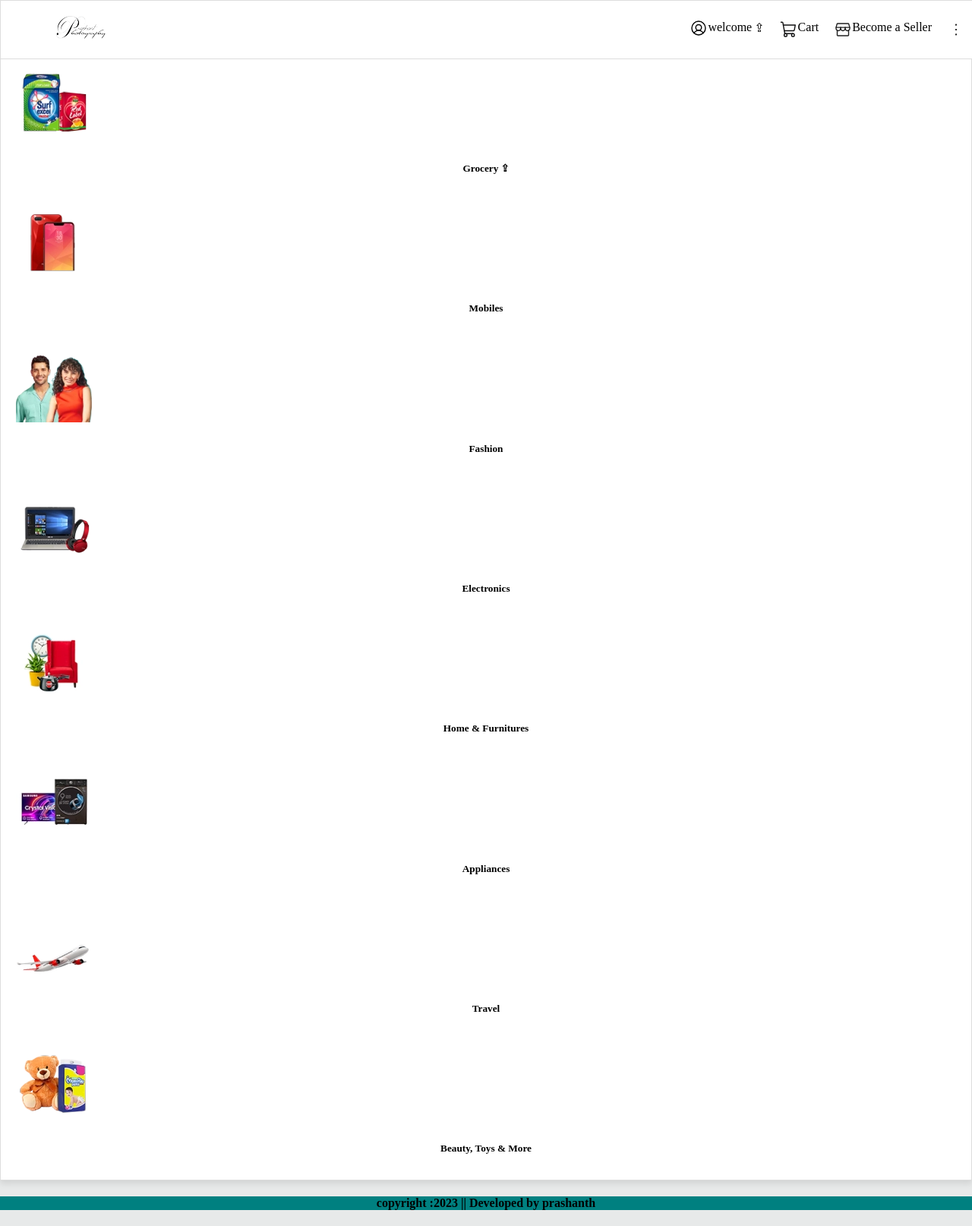
After one commit to Prashanthkumar8466/project, a Django app: page /categories/ in a window 1280 px wide. The commit adds this page. Shown: the whole page at 76% size. Run offline with Django 4.2, Linux system fonts and the light colour scheme.

Commit message:
"changes"

```diff
--- a/static/css/base.css
+++ b/static/css/base.css
@@ -182,4 +182,7 @@ main header ul li a{
         margin-bottom:-2px;
         margin-right:4px
     }
+    footer h4{
+        display: none;
+    }
 }
--- a/static/css/category.css
+++ b/static/css/category.css
@@ -9,17 +9,16 @@
   border: 2px solid #ddd;
   padding: 15px;
   border-radius: 10px;
+  background-color: #ddd;
   box-shadow: 0 4px 8px rgba(0, 0, 0, 0.1);
 }
+.product img {
 
-.product img {
-  max-width: 100%;
   height: auto;
   border: 1px solid #ccc;
   border-radius: 8px;
   margin-bottom: 10px;
 }
-
 .product h3 {
   font-size: 18px;
   margin-bottom: 10px;
--- a/supermarkets/urls.py
+++ b/supermarkets/urls.py
@@ -6,6 +6,7 @@ from .views import add_to_wishlist
 urlpatterns = [
     path('home', views.home,name="home"),
     #products
+    path('categories/', views.all_categories,name="categories"),
     path('category/', views.category,name="category"),
     path('Groceries', views.category_curd,name="Groceries"),
     path('Mobiles', views.category_kulfi,name="Mobiles"),
--- a/supermarkets/views.py
+++ b/supermarkets/views.py
@@ -245,3 +245,5 @@ def allorder_view(request):
 def order_details(request,pk):
     order_details=order.objects.filter(user=request.user,id=pk)
     return render(request,'orderdetails.html',{'orders':order_details,'pk':pk})
+def all_categories(request):
+    return render(request,'allcategories.html')
--- /dev/null
+++ b/template/allcategories.html
@@ -0,0 +1,132 @@
+{% extends 'base.html'%}
+{% load static %}
+{% block link %}
+<link rel="stylesheet" type="text/css" href="https://cdnjs.cloudflare.com/ajax/libs/font-awesome/4.7.0/css/font-awesome.min.css">
+<link rel="stylesheet" type="text/css" href="{% static 'css/home.css' %}">
+{% endblock %}
+{% block banner-slider %}
+<style>
+  .top{
+    margin-top:6%;
+    margin-bottom:3%;
+  }
+  .items-display{
+  border: 1px solid #ddd;
+  box-shadow: 0 4px 8px rgba(0, 0, 0, 0.1);
+  left: 0%;
+  background-color: white;
+  overflow:hidden;
+  }
+  .items-display li{
+    cursor: pointer;
+  }
+  .items-display a{
+    text-align: center;
+    text-decoration: none;
+  }
+  p{
+    text-align:justify;
+   font-family: 'Times New Roman', Times, serif;
+}
+.items-display {
+    list-style: none;
+    padding: 0;
+    margin: 0;
+    transition: background-color 0.3s ease;
+}
+.items-display li {
+  padding: 10px 20px;
+  cursor: pointer;
+}
+.items-display li a:hover{
+color: #f0ad1c;
+}
+.items-display li:hover .submenu {
+    display:block;
+    transition: 0.9s;
+}
+.items-display li:hover .submenu li {
+    display: block;
+    padding: 8px 0;
+}
+.items-display li:hover .submenu li a{
+    padding:0;
+}
+@media screen and (max-width:800px){
+  .top{
+    margin-top:13%;
+    margin-bottom:3%;
+  }
+  .items-display{
+    display: grid;
+    grid-template-columns: repeat(3, minmax(20px, 1fr));
+    gap: 20px;
+  }
+  .items-display li{
+    width:30%;
+  }
+}
+</style>
+<div class="top">
+</div>
+<ul style="list-style: none;" class="items-display">
+  <li>
+    <a href="{% url 'Groceries'%}">
+      <img src="{% static 'images/banner/grocery.webp'%}">
+      <h5>Grocery<span class="rotate-text-180" style="margin-left:3px">⇪</span></h5>
+    </a>
+    <ul class="submenu" style="text-decoration: none;display:none">
+      <li><a href="">Milk</a></li>
+      <li><a href="">Curd</a></li>
+      <li><a href="">kulfi</a></li>
+      <li><a href="">Ghee</a></li>
+      <li><a href="">Paneer</a></li>
+      <li><a href="">Ice-cream</a></li>
+      <li><a href="">x`heese</a></li>
+    </ul>
+  </li>
+  <li>
+    <a href="{% url 'Mobiles' %}">
+      <img src="{% static 'images/banner/mobiles.webp'%}">
+      <h5>Mobiles</h5>
+    </a>
+  </li>
+  <li>
+    <a href="{% url 'Fashion' %}">
+      <img src="{% static 'images/banner/Fashion.webp'%}">
+      <h5>Fashion</h5>
+    </a>
+  </li>
+  <li>
+    <a href="{% url 'Electronics' %}">
+      <img src="{% static 'images/banner/electronics.webp'%}">
+      <h5>Electronics</h5>
+    </a>
+  </li>
+  <li>
+    <a href="{% url 'Home & Furnitures' %}">
+      <img src="{% static 'images/banner/home&furnitures.webp'%}">
+      <h5>Home & Furnitures</h5>
+    </a>
+  </li>
+  <li>
+    <a href="{% url 'Appliances' %}">
+      <img src="{% static 'images/banner/appliances.webp'%}">
+      <h5>Appliances</h5>
+    </a>
+  </li>
+  <li>
+    <a href="{% url 'Travel' %}">
+      <img src="{% static 'images/banner/travel.webp'%}">
+      <h5>Travel</h5>
+    </a>
+  </li>
+  <li>
+    <a href="">
+      <img src="{% static 'images/banner/toys.webp'%}">
+      <h5>Beauty, Toys & More</h5>
+    </a>
+  </li>
+</ul>
+</div>
+{% endblock%}
--- a/template/base.html
+++ b/template/base.html
@@ -35,8 +35,12 @@
                         <li class="layer3"></li>
             </div>
             <div class="main-bar1" style="margin-right:10px">
-                <a class="nav-link text-white" href="{% url 'logout' %}"><img src="{% static 'images/banner/appinstall.svg'%}"></a>
-                <a class="nav-link text-white" href="{% url 'logout' %}"><img src="{% static 'images/banner/cart.svg'%}"></a>
+                {% if user.is_authenticated %}
+                <a class="nav-link text-white" href="{% url 'home' %}"><img src="{% static 'images/banner/cart.svg'%}"></a>
+                {% else %}
+                <a class="nav-link text-white" href=""><img src="{% static 'images/banner/appinstall.svg'%}"></a>
+                {% endif %}
+                <a class="nav-link text-white" href="{% url 'orders' %}"><img src="{% static 'images/banner/cart.svg'%}"></a>
                 <a class="nav-link text-white" href="{% url 'logout' %}"><img src="{% static 'images/banner/profile.svg'%}" ></a>
             </div>
             <!--end phone sidebar button-->
@@ -45,12 +49,12 @@
             </div>
             <div class="main-bar">
                 <ul class="menu">
-                    <li class="username">
+                    <li class="username" style=" cursor: pointer;">
                         {% if user.is_authenticated %}
-                        <a class="nav-link text-white" href=""><img src="{% static 'images/banner/profile.svg'%}" style=" margin-top: -2px;">{{request.user}} <span class="rotate-text-180" style="margin-left:3px">⇪</span></a>
+                        <a class="nav-link text-white" ><img src="{% static 'images/banner/profile.svg'%}" style=" margin-top: -2px;">{{request.user}} <span class="rotate-text-180" style="margin-left:3px">⇪</span></a>
                         {% else %}
-                        <a class="nav-link text-white" href="{% url 'login' %}"><img src="{% static 'images/banner/profile.svg'%}" style=" margin-top: -2px;">welcome <span class="rotate-text-180" style="margin-left:3px">⇪</span></a>
-                        {% endif %}</a>
+                        <a class="nav-link text-white" ><img src="{% static 'images/banner/profile.svg'%}" style=" margin-top: -2px;">welcome <span class="rotate-text-180" style="margin-left:3px">⇪</span></a>
+                        {% endif %}
                         <ul class="submenu" style="width:100px">
                             <li><a href=""><img src="{% static 'images/banner/profile.svg'%}" style=" height=-5px;margin-top: -2px;">My Profile</a></li>
                             <li><a href=""><img src="{% static 'images/banner/supercoin.svg'%}" style=" height=-5px;margin-top: -2px;">Lucky coin</a></li>
```
Also changed, not shown: template/category.html (+32 -30 lines), template/home.html (+58 -16 lines), template/orders.html (+0 -7 lines), template/productdetails.html (+31 -29 lines).
